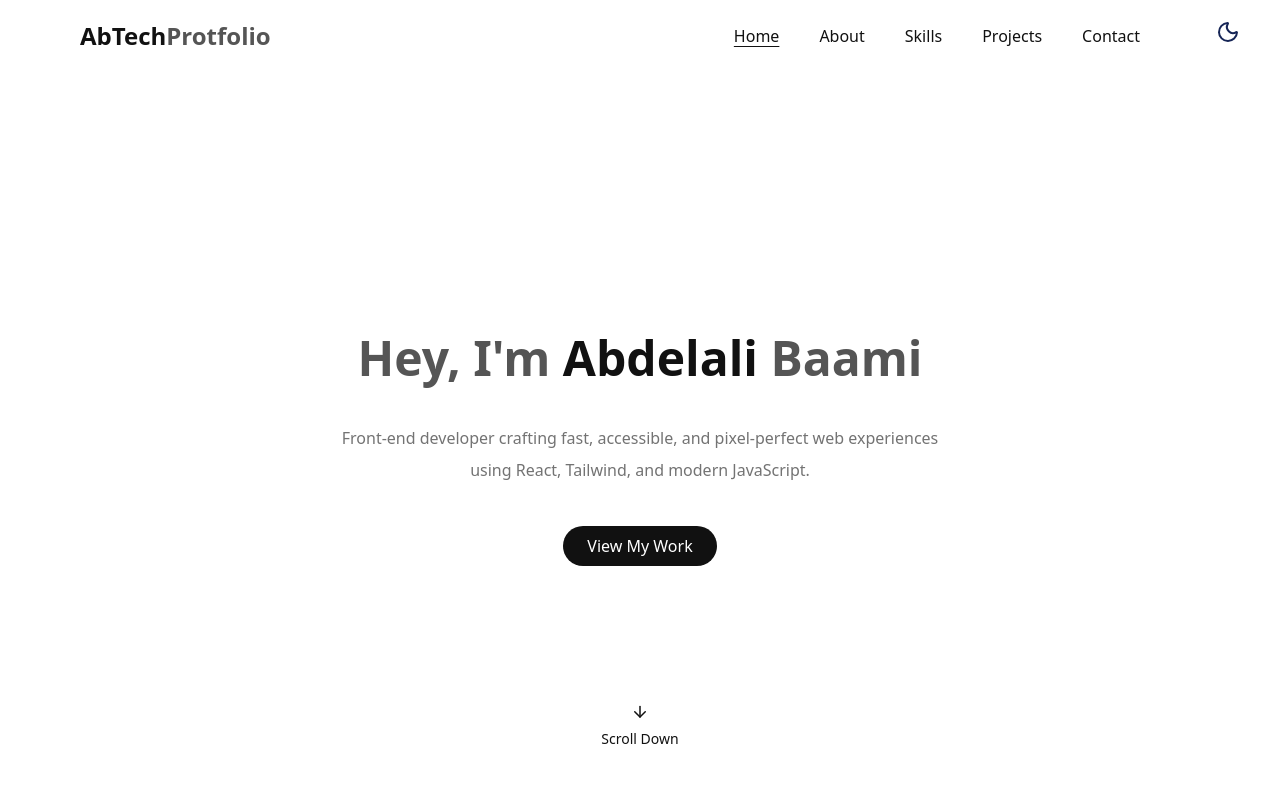
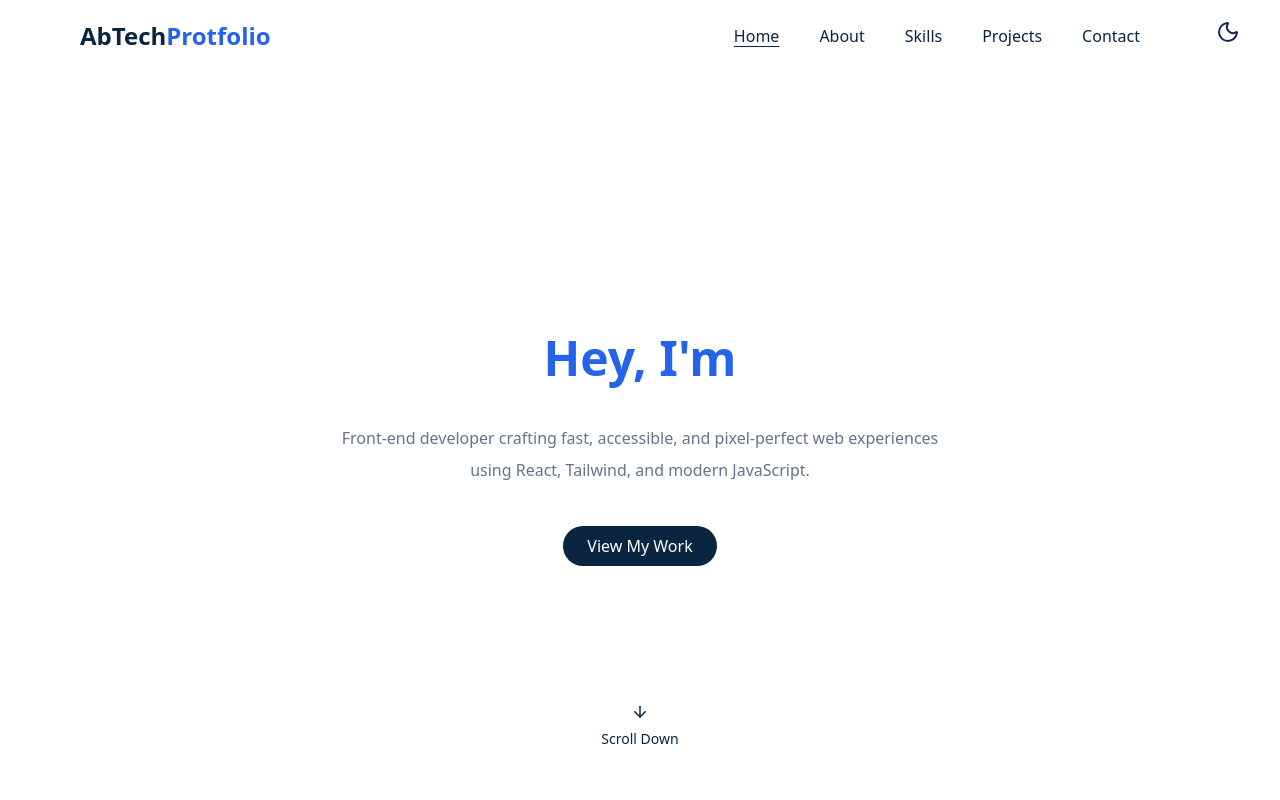
Before and after one commit to lkhyal12/abTech1, a React (Vite) app: page / in a window 1280 px wide. Shown: the top 800 px of the page. Built offline with nearby package versions, Linux system fonts and the light colour scheme.

Commit message:
adding the type effect

```diff
--- a/src/index.css
+++ b/src/index.css
@@ -5,7 +5,7 @@
 @tailwind utilities;
 
 @layer base {
-  :root {
+  /* :root {
     --primary-color: #111111;
     --bg-primary: white;
     --card-color: #f5f5f5;
@@ -26,7 +26,34 @@
     --hover: #8f8f8f;
     --section-padding: 100px;
     --acent-text: #9ca3af;
+  } */
+  :root {
+    /* Light mode */
+    --primary-color: #0a2540; /* Deep sky blue for text/headings */
+    --bg-primary: #ffffff; /* White background */
+    --card-color: #f0f8ff; /* Very light blue tint (like sky reflection) */
+    --border-color: #dbeafe; /* Soft blue-gray border */
+    --secondary-color: #2563eb; /* Vibrant blue for highlights */
+    --opposite-color: #ffffff; /* Used on buttons with blue background */
+    --hover: #1e40af; /* Darker blue hover effect */
+    --section-padding: 100px;
+    --accent-text: #64748b; /* Muted slate-blue text */
   }
+
+  .dark {
+    /* Dark mode */
+    --primary-color: #e0f2ff; /* Light icy blue text */
+    --bg-primary: #020617; /* Very dark blue-black background */
+    --card-color: #0f172a; /* Slightly lighter section for cards */
+    --border-color: #1e293b; /* Deep gray-blue border */
+    --secondary-color: #3b82f6; /* Blue accent for buttons/links */
+    --opposite-color: #0a0a0a; /* Used for text on light areas */
+    --secondary-text: #94a3b8; /* Muted gray-blue text */
+    --hover: #60a5fa; /* Lighter blue hover glow */
+    --section-padding: 100px;
+    --accent-text: #9ca3af;
+  }
+
   html {
     @apply scroll-smooth;
   }
--- a/src/sections/Hero.jsx
+++ b/src/sections/Hero.jsx
@@ -1,14 +1,59 @@
 import { ArrowDown } from "lucide-react";
-import React from "react";
+import React, { useEffect, useState } from "react";
+const words = [
+  "Bammi Abdelali",
+  "A Frontend Developer",
+  "A React Enthusiast",
+  "UI Designer",
+];
+const Hero = () => {
+  const [currentWord, setCurrentWord] = useState("");
 
-const Hero = () => {
+  useEffect(() => {
+    let duration = 300;
+    let idx = 0;
+    let word = words[idx];
+    let isDeleting = false;
+    let text = "";
+    let wordIdx = 0;
+    let timer;
+    function type() {
+      if (isDeleting) {
+        duration = 100;
+        text = text.slice(0, text.length - 1);
+      } else {
+        duration = 300;
+        text = word.slice(0, text.length + 1);
+      }
+      if (isDeleting) {
+        if (text === "") {
+          isDeleting = false;
+          idx = idx == words.length - 1 ? 0 : idx + 1;
+          word = words[idx];
+          duration = 300;
+        }
+      } else {
+        if (text === word) {
+          isDeleting = true;
+          duration = 1000;
+        }
+      }
+
+      setCurrentWord(text);
+      timer = setTimeout(type, duration);
+    }
+    // const timerId = setTimeout(type, duration);
+    type();
+
+    return () => clearTimeout(timer);
+  }, []);
   return (
     <section
       id="home"
       className="relative w-full h-screen pb-5 p-10 flex flex-col items-center justify-center  gap-10"
     >
       <h1 className="sectionTitle text-secondary text-center">
-        Hey, I'm <span className="text-primary">Abdelali</span> Baami
+        Hey, I'm <span className="text-primary">{currentWord}</span>
       </h1>
       <p className="text-accent md:w-1/2 text-center font-medium leading-8">
         Front-end developer crafting fast, accessible, and pixel-perfect web
```
